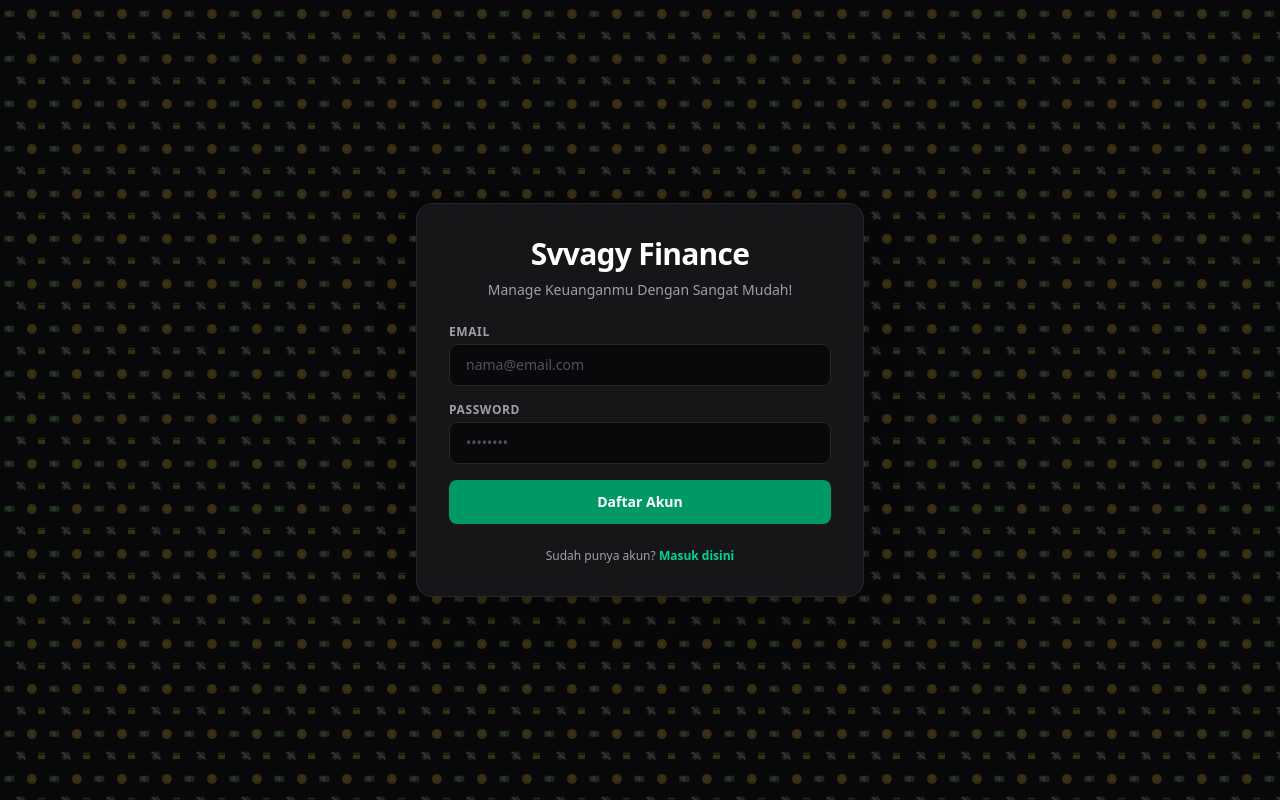
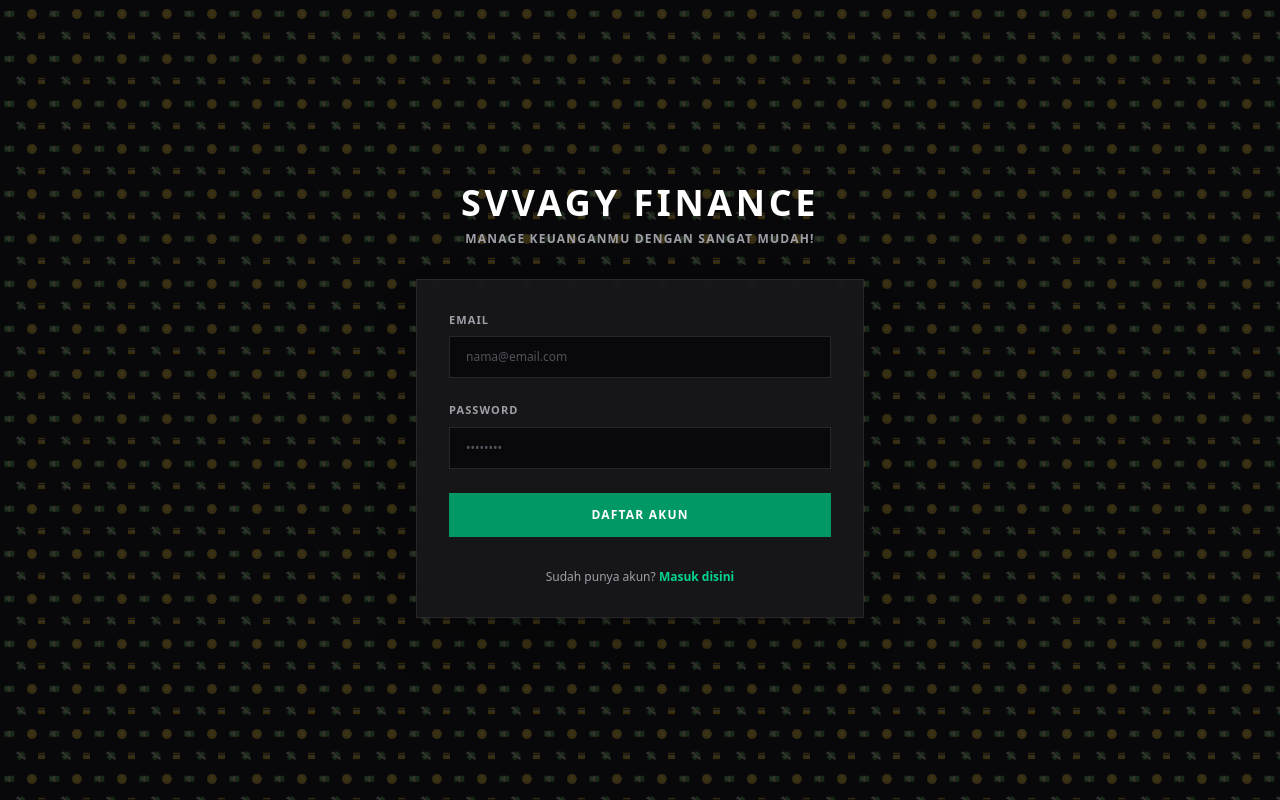
Before and after one commit to svvagyzan/svvagy-finance, a Next.js app: page /register in a window 1280 px wide. Built offline with nearby package versions, Linux system fonts and the light colour scheme; no server answers.

Commit message:
Ubah card login dan register

```diff
--- a/src/app/login/page.tsx
+++ b/src/app/login/page.tsx
@@ -42,21 +42,25 @@
     <main className="relative flex min-h-screen flex-col items-center justify-center p-4">
       <EmojiBackground />
 
-      <div className="w-full max-w-md rounded-2xl border border-zinc-800 bg-zinc-900/90 p-8 shadow-2xl backdrop-blur-md">
-        <div className="mb-6 text-center">
-          <h1 className="text-3xl font-extrabold tracking-tight text-white">Svvagy Finance</h1>
-          <p className="mt-2 text-sm text-zinc-400">Manage Keuanganmu Dengan Sangat Mudah!</p>
-        </div>
+      <div className="mb-8 text-center">
+        <h1 className="text-3xl font-black tracking-widest text-white uppercase sm:text-4xl">
+          Svvagy Finance
+        </h1>
+        <p className="mt-2 text-xs font-bold tracking-widest text-zinc-400 uppercase">
+          Manage Keuanganmu Dengan Sangat Mudah!
+        </p>
+      </div>
 
+      <div className="w-full max-w-md border border-zinc-800 bg-zinc-900/90 p-8 shadow-2xl backdrop-blur-md">
         {error && (
-          <div className="mb-4 rounded-lg border border-red-500/50 bg-red-500/10 p-3 text-sm font-medium text-red-400">
+          <div className="mb-6 border border-red-500/30 bg-red-500/10 p-3.5 text-xs font-bold uppercase tracking-wider text-red-400 text-center">
             {error}
           </div>
         )}
 
-        <form onSubmit={handleLogin} className="space-y-4">
+        <form onSubmit={handleLogin} className="space-y-6">
           <div>
-            <label className="block text-xs font-semibold uppercase tracking-wider text-zinc-400">
+            <label className="block text-[11px] font-extrabold uppercase tracking-widest text-zinc-400">
               Email
             </label>
             <input
@@ -65,12 +69,12 @@
               value={email}
               onChange={(e) => setEmail(e.target.value)}
               placeholder="nama@email.com"
-              className="mt-1 w-full rounded-lg border border-zinc-800 bg-zinc-950 px-4 py-2.5 text-sm text-white placeholder-zinc-600 focus:border-emerald-500 focus:outline-none"
+              className="mt-2 w-full border border-zinc-800 bg-zinc-950 px-4 py-3 text-xs font-medium text-white placeholder-zinc-600 outline-none transition focus:border-emerald-500"
             />
           </div>
 
           <div>
-            <label className="block text-xs font-semibold uppercase tracking-wider text-zinc-400">
+            <label className="block text-[11px] font-extrabold uppercase tracking-widest text-zinc-400">
               Password
             </label>
             <input
@@ -79,22 +83,22 @@
               value={password}
               onChange={(e) => setPassword(e.target.value)}
               placeholder="••••••••"
-              className="mt-1 w-full rounded-lg border border-zinc-800 bg-zinc-950 px-4 py-2.5 text-sm text-white placeholder-zinc-600 focus:border-emerald-500 focus:outline-none"
+              className="mt-2 w-full border border-zinc-800 bg-zinc-950 px-4 py-3 text-xs font-medium text-white placeholder-zinc-600 outline-none transition focus:border-emerald-500"
             />
           </div>
 
           <button
             type="submit"
             disabled={loading}
-            className="w-full rounded-lg bg-emerald-600 py-3 text-sm font-bold text-white transition hover:bg-emerald-500 disabled:opacity-50"
+            className="w-full bg-emerald-600 py-3.5 text-xs font-black uppercase tracking-widest text-white transition hover:bg-emerald-500 active:scale-[0.99] disabled:opacity-50"
           >
             {loading ? 'Memproses...' : 'Masuk'}
           </button>
         </form>
 
-        <p className="mt-6 text-center text-xs text-zinc-400">
+        <p className="mt-8 text-center text-xs font-medium text-zinc-400">
           Belum punya akun?{' '}
-          <Link href="/register" className="font-semibold text-emerald-400 hover:underline">
+          <Link href="/register" className="font-bold text-emerald-400 hover:text-emerald-300 hover:underline">
             Daftar sekarang
           </Link>
         </p>
--- a/src/app/register/page.tsx
+++ b/src/app/register/page.tsx
@@ -43,27 +43,31 @@
     <main className="relative flex min-h-screen flex-col items-center justify-center p-4">
       <EmojiBackground />
 
-      <div className="w-full max-w-md rounded-2xl border border-zinc-800 bg-zinc-900/90 p-8 shadow-2xl backdrop-blur-md">
-        <div className="mb-6 text-center">
-          <h1 className="text-3xl font-extrabold tracking-tight text-white">Svvagy Finance</h1>
-          <p className="mt-2 text-sm text-zinc-400">Manage Keuanganmu Dengan Sangat Mudah!</p>
-        </div>
+      <div className="mb-8 text-center">
+        <h1 className="text-3xl font-black tracking-widest text-white uppercase sm:text-4xl">
+          Svvagy Finance
+        </h1>
+        <p className="mt-2 text-xs font-bold tracking-widest text-zinc-400 uppercase">
+          Manage Keuanganmu Dengan Sangat Mudah!
+        </p>
+      </div>
 
+      <div className="w-full max-w-md border border-zinc-800 bg-zinc-900/90 p-8 shadow-2xl backdrop-blur-md">
         {message && (
           <div
-            className={`mb-4 rounded-lg p-3 text-sm font-medium ${
+            className={`mb-6 border p-3.5 text-xs font-bold uppercase tracking-wider text-center ${
               message.type === 'error'
-                ? 'border border-red-500/50 bg-red-500/10 text-red-400'
-                : 'border border-emerald-500/50 bg-emerald-500/10 text-emerald-400'
+                ? 'border-red-500/30 bg-red-500/10 text-red-400'
+                : 'border-emerald-500/30 bg-emerald-500/10 text-emerald-400'
             }`}
           >
             {message.text}
           </div>
         )}
 
-        <form onSubmit={handleRegister} className="space-y-4">
+        <form onSubmit={handleRegister} className="space-y-6">
           <div>
-            <label className="block text-xs font-semibold uppercase tracking-wider text-zinc-400">
+            <label className="block text-[11px] font-extrabold uppercase tracking-widest text-zinc-400">
               Email
             </label>
             <input
@@ -72,12 +76,12 @@
               value={email}
               onChange={(e) => setEmail(e.target.value)}
               placeholder="nama@email.com"
-              className="mt-1 w-full rounded-lg border border-zinc-800 bg-zinc-950 px-4 py-2.5 text-sm text-white placeholder-zinc-600 focus:border-emerald-500 focus:outline-none"
+              className="mt-2 w-full border border-zinc-800 bg-zinc-950 px-4 py-3 text-xs font-medium text-white placeholder-zinc-600 outline-none transition focus:border-emerald-500"
             />
           </div>
 
           <div>
-            <label className="block text-xs font-semibold uppercase tracking-wider text-zinc-400">
+            <label className="block text-[11px] font-extrabold uppercase tracking-widest text-zinc-400">
               Password
             </label>
             <input
@@ -87,22 +91,22 @@
               value={password}
               onChange={(e) => setPassword(e.target.value)}
               placeholder="••••••••"
-              className="mt-1 w-full rounded-lg border border-zinc-800 bg-zinc-950 px-4 py-2.5 text-sm text-white placeholder-zinc-600 focus:border-emerald-500 focus:outline-none"
+              className="mt-2 w-full border border-zinc-800 bg-zinc-950 px-4 py-3 text-xs font-medium text-white placeholder-zinc-600 outline-none transition focus:border-emerald-500"
             />
           </div>
 
           <button
             type="submit"
             disabled={loading}
-            className="w-full rounded-lg bg-emerald-600 py-3 text-sm font-bold text-white transition hover:bg-emerald-500 disabled:opacity-50"
+            className="w-full bg-emerald-600 py-3.5 text-xs font-black uppercase tracking-widest text-white transition hover:bg-emerald-500 active:scale-[0.99] disabled:opacity-50"
           >
             {loading ? 'Memproses...' : 'Daftar Akun'}
           </button>
         </form>
 
-        <p className="mt-6 text-center text-xs text-zinc-400">
+        <p className="mt-8 text-center text-xs font-medium text-zinc-400">
           Sudah punya akun?{' '}
-          <Link href="/login" className="font-semibold text-emerald-400 hover:underline">
+          <Link href="/login" className="font-bold text-emerald-400 hover:text-emerald-300 hover:underline">
             Masuk disini
           </Link>
         </p>
```
